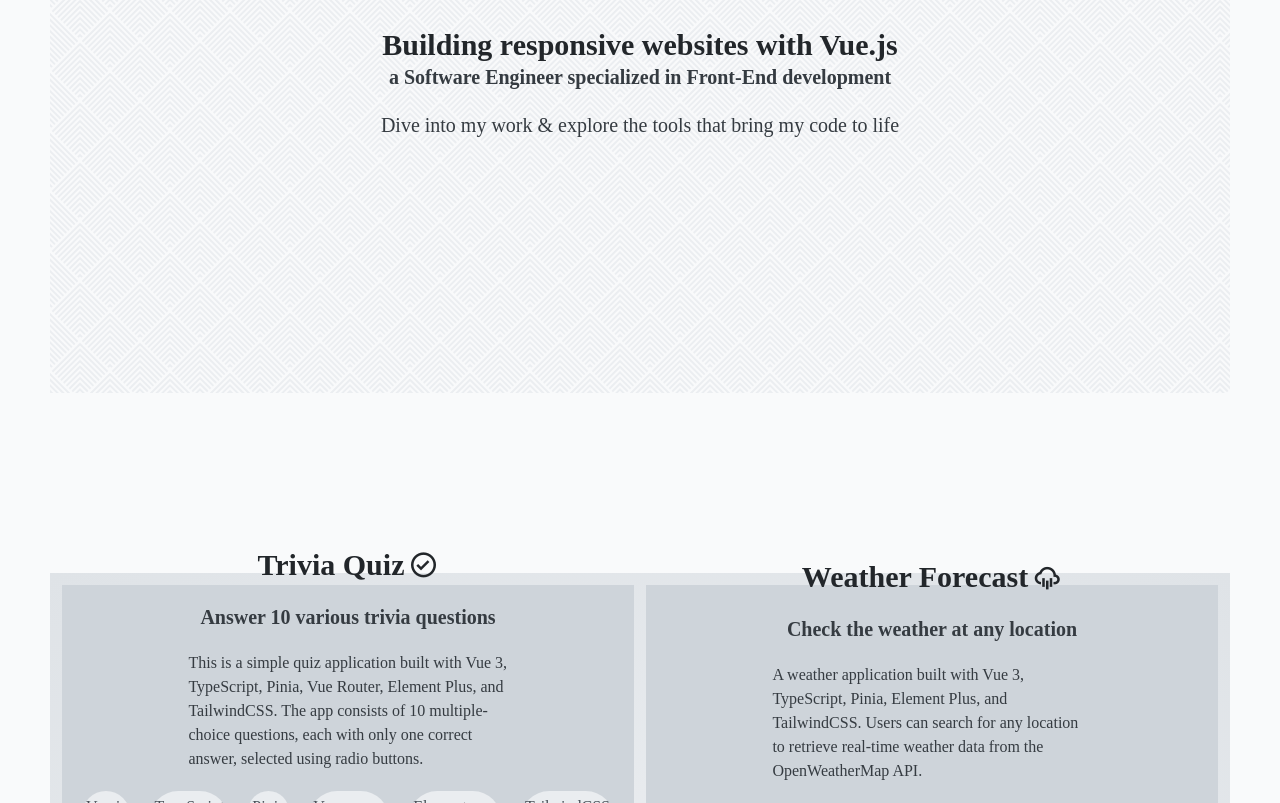
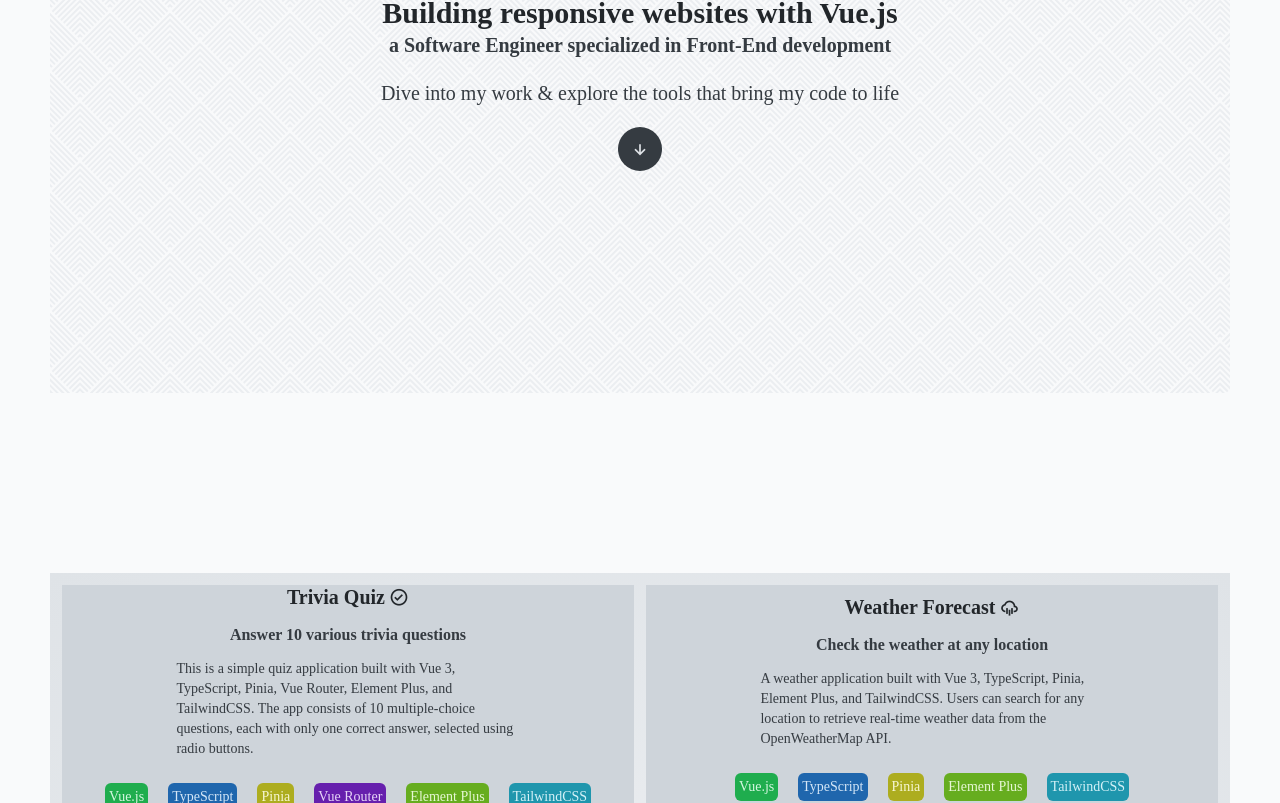
Before and after one commit to jakubhajduk53/portfolio, a Vue app: page / in a window 1280 px wide. Shown: the part 357-1160 px from the top of the page. Built offline with nearby package versions, Linux system fonts and the light colour scheme; a web font is replaced by a local one.

Commit message:
feat: update techstack colors

```diff
--- a/src/App.vue
+++ b/src/App.vue
@@ -116,11 +116,15 @@ onUnmounted(() => {
               a Software Engineer specialized in Front-End development
             </p>
           </div>
-          <div>
-            <p class="text-base md:text-xl text-main-800">
-              Dive into my work & explore the tools that bring my code to life
-            </p>
-          </div>
+          <p class="text-base md:text-xl text-main-800">
+            Dive into my work & explore the tools that bring my code to life
+          </p>
+          <a
+            href="#projects"
+            aria-label="Relocate to projects section"
+            class="flex justify-center items-center text-base md:text-xl bg-main-800 hover:bg-main-900 text-main-300 hover:text-main-200 duration-100 p-1 md:p-3 rounded-full"
+            ><i class="bx bx-down-arrow-alt"
+          /></a>
         </div>
       </div>
       <div
--- a/src/components/ProjectComponent.vue
+++ b/src/components/ProjectComponent.vue
@@ -12,28 +12,37 @@ const { data } = defineProps<{ data: Project }>();
 
 const { name, shortDescription, description, techStack, ariaLabel, icon } =
   data ?? {};
+
+const techColors: Record<string, string> = {
+  "Vue.js": "bg-vue-dark text-vue-light",
+  TypeScript: "bg-typescript-dark text-typescript-light",
+  Pinia: "bg-pinia-dark text-pinia-light",
+  "Vue Router": "bg-vuerouter-dark text-vuerouter-light",
+  "Element Plus": "bg-elementplus-dark text-elementplus-light",
+  TailwindCSS: "bg-tailwindcss-dark text-tailwindcss-light",
+};
 </script>
 
 <template>
   <div
-    class="flex flex-col gap-3 md:gap-5 p-3 md:p-5 items-center justify-center bg-main-400 box-border"
+    class="flex flex-col gap-1 md:gap-3 items-center justify-center bg-main-400 box-border overflow-auto"
   >
     <div
-      class="flex justify-center items-center gap-1 text-xl md:text-3xl font-bold"
+      class="flex justify-center items-center gap-1 text-base md:text-xl font-bold"
     >
       <p>{{ name }}</p>
       <i :class="icon" />
     </div>
-    <p class="text-center text-base md:text-xl font-bold text-main-800">
+    <p class="text-center text-sm md:text-base font-bold text-main-800">
       {{ shortDescription }}
     </p>
-    <p class="max-w-[60%] text-base text-main-800">
+    <p class="max-w-[60%] text-sm text-main-800">
       {{ description }}
     </p>
-    <div class="flex gap-3 md:gap-5">
+    <div class="flex gap-3 md:gap-5 m-3 flex-wrap">
       <span
         v-for="technology in techStack"
-        class="text-base text-main-700 bg-main-200 p-1 rounded-full"
+        :class="`${techColors[technology]} text-sm p-1 rounded-md`"
       >
         {{ technology }}
       </span>
@@ -42,9 +51,9 @@ const { name, shortDescription, description, techStack, ariaLabel, icon } =
       href=""
       target="_blank"
       :aria-label="ariaLabel"
-      class="bg-main-800 hover:bg-main-900 text-main-300 hover:text-main-200 duration-100 p-1 md:p-3 rounded-full"
-      >Visit website</a
-    >
+      class="flex items-center justify-center gap-1 text-sm bg-main-800 hover:bg-main-900 text-main-300 hover:text-main-200 duration-100 p-1 md:p-3 rounded-full"
+      >Visit website <i class="bx bx-right-top-arrow-circle text-base"></i
+    ></a>
   </div>
 </template>
 
--- a/src/style.css
+++ b/src/style.css
@@ -27,4 +27,16 @@ body,
   --color-main-700: hsl(210, 9%, 31%);
   --color-main-800: hsl(210, 10%, 23%);
   --color-main-900: hsl(210, 11%, 15%);
+  --color-vue-dark: hsl(140, 70%, 40%);
+  --color-vue-light: hsl(140, 70%, 90%);
+  --color-typescript-dark: hsl(210, 70%, 40%);
+  --color-typescript-light: hsl(210, 70%, 90%);
+  --color-pinia-dark: hsl(60, 70%, 40%);
+  --color-pinia-light: hsl(60, 70%, 90%);
+  --color-vuerouter-dark: hsl(270, 70%, 40%);
+  --color-vuerouter-light: hsl(270, 70%, 90%);
+  --color-elementplus-dark: hsl(90, 70%, 40%);
+  --color-elementplus-light: hsl(90, 70%, 90%);
+  --color-tailwindcss-dark: hsl(190, 70%, 40%);
+  --color-tailwindcss-light: hsl(190, 70%, 90%);
 }
```
